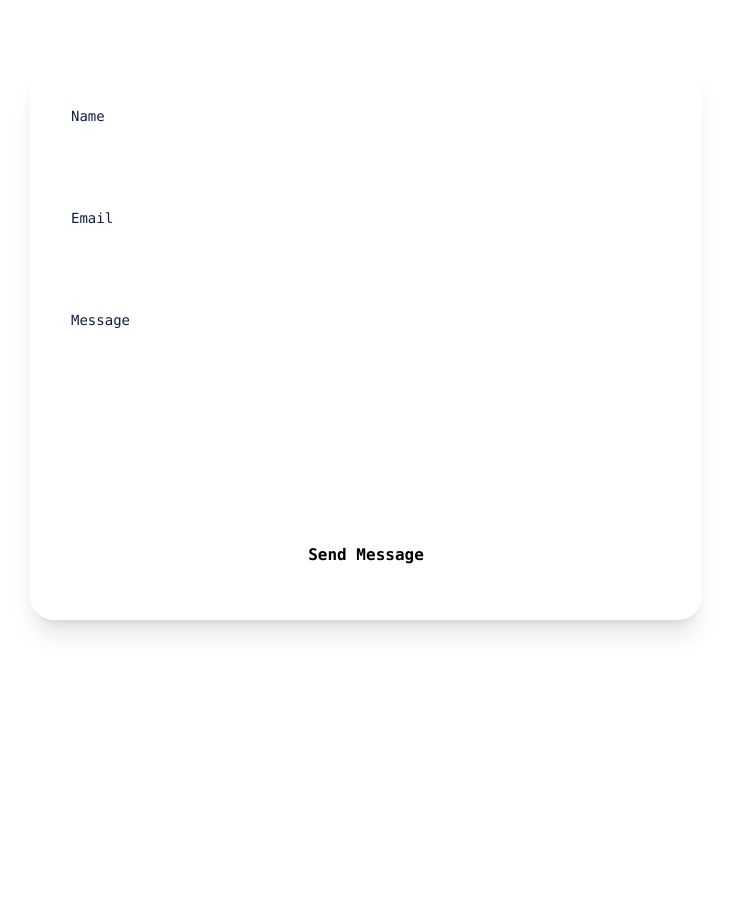
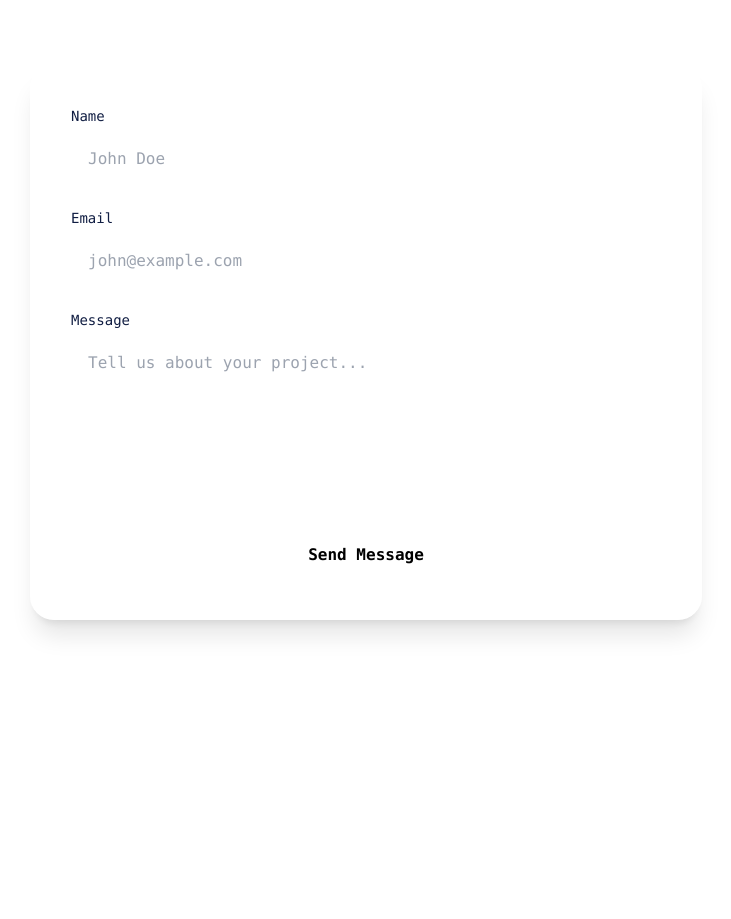
Before and after one commit to victoriakanyan/ACE_portfolio, a Next.js app: page / in a window 1280 px wide. Shown: the part 3060-3979 px from the top of the page, without its empty margins (274-1005 px from the left). Built offline with nearby package versions, Linux system fonts and the light colour scheme.

Commit message:
contact section updated

```diff
--- a/components/Contact.js
+++ b/components/Contact.js
@@ -47,7 +47,7 @@ export default function Contact() {
             value={form.name}
             onChange={handleChange}
             required
-            className="w-full px-4 py-3 rounded-xl bg-white/10 border border-white/10 text-white/90 focus:outline-none focus:ring-2 focus:ring-primary placeholder-white/60"
+            className="w-full px-4 py-3 rounded-xl bg-white/10 border border-white/10 text-heading focus:outline-none focus:ring-2 focus:ring-primary placeholder-gray"
             placeholder="John Doe"
           />
         </div>
@@ -62,7 +62,7 @@ export default function Contact() {
             value={form.email}
             onChange={handleChange}
             required
-            className="w-full px-4 py-3 rounded-xl bg-white/10 border border-white/10 text-white/90 focus:outline-none focus:ring-2 focus:ring-primary placeholder-white/60"
+            className="w-full px-4 py-3 rounded-xl bg-white/10 border border-white/10 text-heading focus:outline-none focus:ring-2 focus:ring-primary placeholder-gray"
             placeholder="john@example.com"
           />
         </div>
@@ -77,7 +77,7 @@ export default function Contact() {
             onChange={handleChange}
             required
             rows="5"
-            className="w-full px-4 py-3 rounded-xl bg-white/10 border border-white/10 text-white/90 focus:outline-none focus:ring-2 focus:ring-primary placeholder-white/60 resize-none"
+            className="w-full px-4 py-3 rounded-xl bg-white/10 border border-white/10 text-heading focus:outline-none focus:ring-2 focus:ring-primary placeholder-gray resize-none"
             placeholder="Tell us about your project..."
           />
         </div>
```
